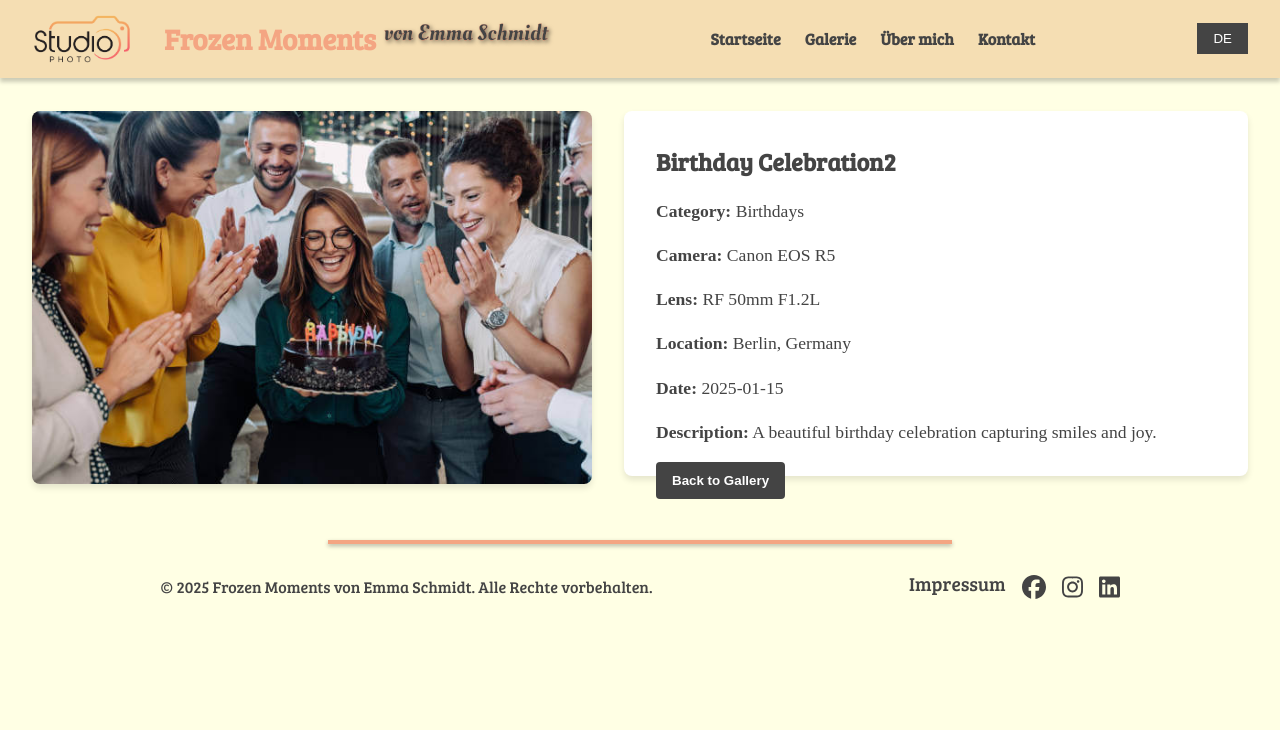
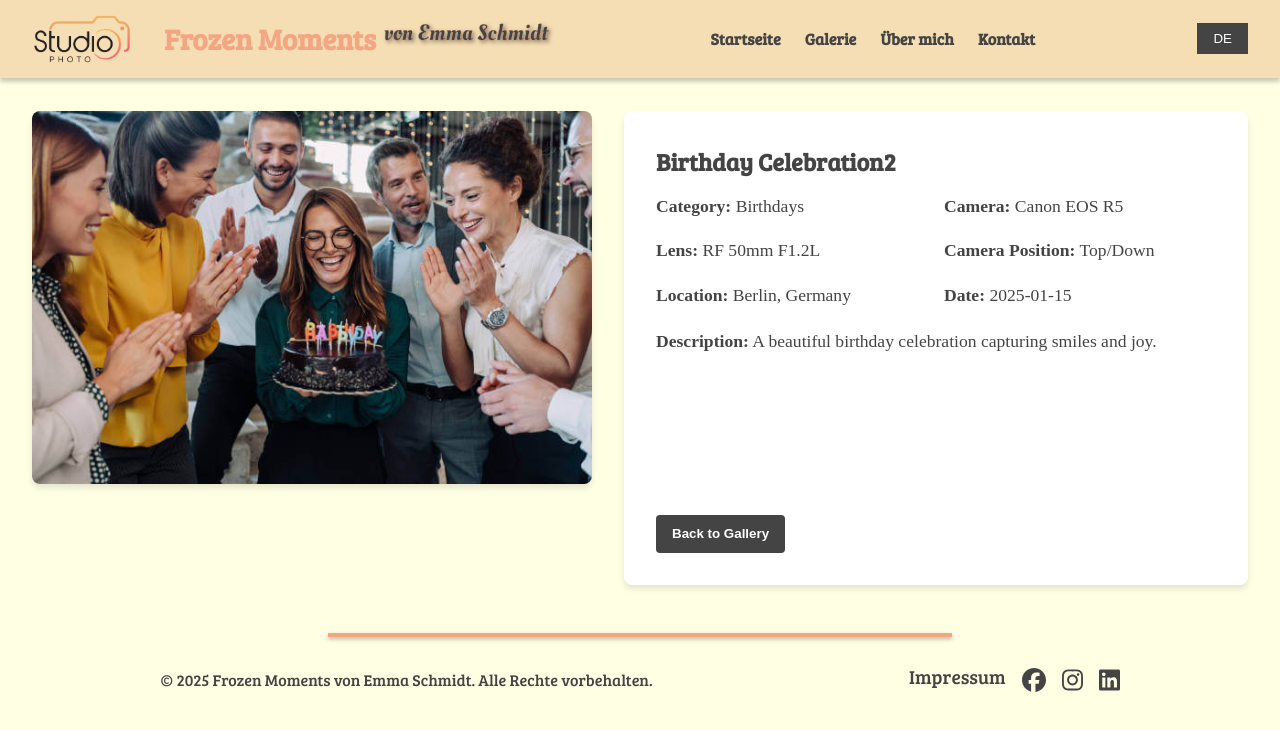
Before and after one commit to Mawadda-Kadi/frozen-moments-portfolio, a Next.js app: page /photo/1 in a window 1280 px wide. Shown: the top 730 px of the page. Built offline with nearby package versions, Linux system fonts and the light colour scheme.

Commit message:
fix fetching photo info

```diff
--- a/src/pages/photo/[id].tsx
+++ b/src/pages/photo/[id].tsx
@@ -12,6 +12,7 @@ interface Photo {
     category: string;
     camera: string;
     lens: string;
+    camera_position: string;
     location: string;
     date: string;
     description: string;
@@ -39,6 +40,7 @@ const PhotoDetails = () => {
                     category: 'Birthdays',
                     camera: 'Canon EOS R5',
                     lens: 'RF 50mm F1.2L',
+                    camera_position: 'Top/Down',
                     location: 'Berlin, Germany',
                     date: '2025-01-15',
                     description: 'A beautiful birthday celebration capturing smiles and joy.',
@@ -50,6 +52,7 @@ const PhotoDetails = () => {
                     category: 'Business Events',
                     camera: 'Nikon D850',
                     lens: '85mm F1.4',
+                    camera_position: 'Top/Down',
                     location: 'Hamburg, Germany',
                     date: '2025-01-10',
                     description: 'A professional event featuring inspiring speeches and networking.',
@@ -76,13 +79,18 @@ const PhotoDetails = () => {
                 </div>
                 <div className={styles.photo_info_card}>
                     <h1>{photo.name}</h1>
-                    <p><strong>Category:</strong> {photo.category}</p>
-                    <p><strong>Camera:</strong> {photo.camera}</p>
-                    <p><strong>Lens:</strong> {photo.lens}</p>
-                    <p><strong>Location:</strong> {photo.location}</p>
-                    <p><strong>Date:</strong> {photo.date}</p>
-                    <p><strong>Description:</strong> {photo.description}</p>
-                    <button onClick={() => router.push('/gallery')} className={styles.back_button}>Back to Gallery</button>
+                    <div className={styles.info_grid}>
+                        <p><strong>Category:</strong> {photo.category}</p>
+                        <p><strong>Camera:</strong> {photo.camera}</p>
+                        <p><strong>Lens:</strong> {photo.lens}</p>
+                        <p><strong>Camera Position:</strong> {photo.camera_position}</p>
+                        <p><strong>Location:</strong> {photo.location}</p>
+                        <p><strong>Date:</strong> {photo.date}</p>
+                    </div>
+                    <p className={styles.description}><strong>Description:</strong> {photo.description}</p>
+                    <button onClick={() => router.push('/gallery')} className={styles.back_button}>
+                        Back to Gallery
+                    </button>
                 </div>
             </main>
             <Footer />
--- a/src/styles/PhotoDetails.module.scss
+++ b/src/styles/PhotoDetails.module.scss
@@ -23,17 +23,38 @@
         padding: 2rem;
         display: flex;
         flex-direction: column;
-        gap: 1rem;
-        max-height: 365px;
+        gap: 0.7rem;
+        height: 474px;
+        overflow-y: auto;
+        /* scroll if content exceeds the height */
 
         h1 {
             font-size: 1.5rem;
             color: $primary-color;
+            white-space: nowrap;
+            text-overflow: ellipsis;
         }
 
-        p {
+        .info_grid {
+            display: grid;
+            grid-template-columns: 1fr 1fr;
+            column-gap: 1rem;
+            row-gap: 1rem;
+            align-items: start;
+
+            p {
+                font-size: 1.1rem;
+                color: $primary-color;
+                word-wrap: break-word;
+                margin: 0;
+            }
+        }
+
+        .description {
+            margin-top: 0.5rem;
             font-size: 1.1rem;
             color: $primary-color;
+            line-height: 1.5;
         }
 
         .back_button {
@@ -46,6 +67,7 @@
             border-radius: 4px;
             cursor: pointer;
             transition: background-color 0.3s;
+            margin-top: auto;
 
             &:hover {
                 background-color: $hover-color;
@@ -54,13 +76,25 @@
     }
 }
 
+
 @media (max-width: 768px) {
+
     .photo_details {
         flex-direction: column;
+    }
 
-        .photo_display,
-        .photo_info_card {
-            width: 100%;
-        }
+    .photo_info_card {
+        height: auto;
+        overflow-y: visible;
+        gap: 1rem;
+    }
+
+    .photo_display,
+    .photo_info_card {
+        width: 100%;
+    }
+
+    .info_grid {
+        grid-template-columns: 1fr;
     }
 }
```
